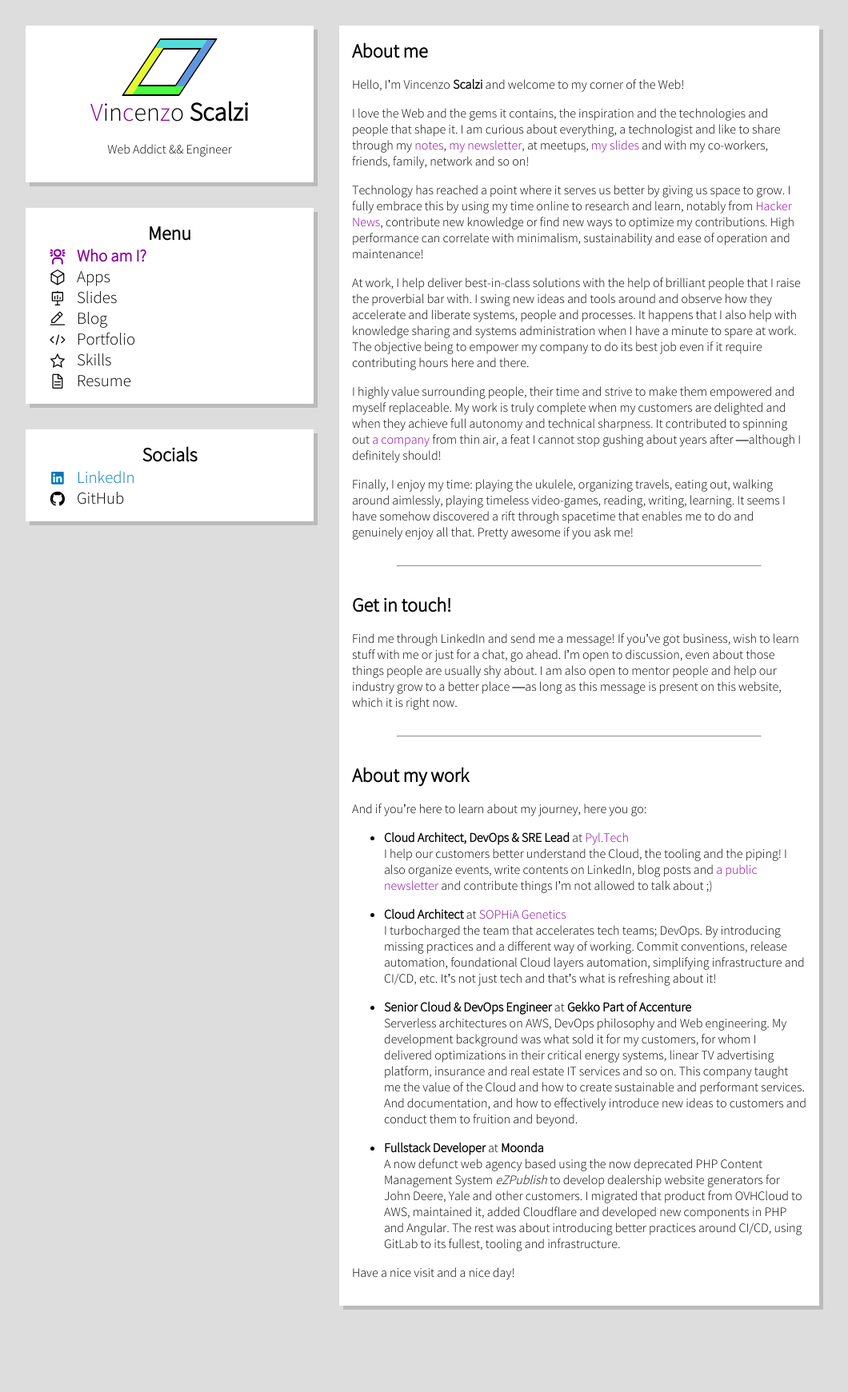
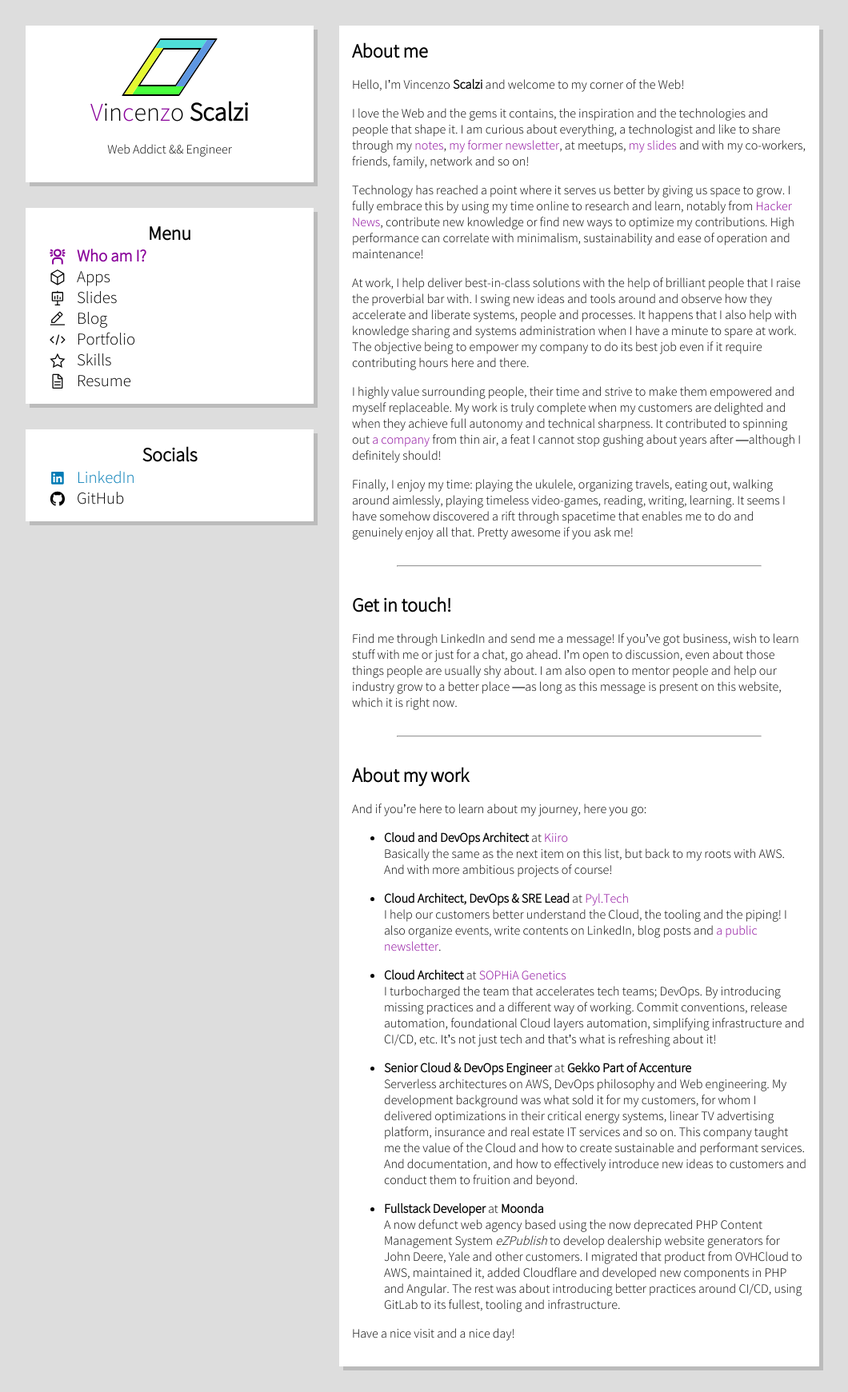
Before and after one commit to vcz-fr/Website, a Jekyll site: the page built from index.md, in a window 1280 px wide. Shown: the whole page at 80% size, without its empty margins (112-1172 px from the left). Built offline with Jekyll 4.4.1, drawn with Linux system fonts in a browser that asks for light colours; before the commit the page ends 1665 px from its top, so only the background shows below that.

Commit message:
Update home page

```diff
--- a/index.md
+++ b/index.md
@@ -10,7 +10,7 @@
 Hello, I'm Vincenzo **Scalzi** and welcome to my corner of the Web!
 
 I love the Web and the gems it contains, the inspiration and the technologies and people that shape it. I am curious
-about everything, a technologist and like to share through my [notes](https://meetups.vcz.fr/), [my newsletter](https://buttondown.com/pylote){:rel="nofollow"},
+about everything, a technologist and like to share through my [notes](https://meetups.vcz.fr/), [my former newsletter](https://buttondown.com/pylote){:rel="nofollow"},
 at meetups, [my slides](https://vcz.fr/slides) and with my co-workers, friends, family, network and so on!
 
 Technology has reached a point where it serves us better by giving us space to grow. I fully embrace this by using
@@ -32,7 +32,7 @@
 timeless video-games, reading, writing, learning. It seems I have somehow discovered a rift through spacetime that
 enables me to do and genuinely enjoy all that. Pretty awesome if you ask me!
 
-***
+---
 
 ## Get in touch!
 
@@ -41,16 +41,18 @@
 and help our industry grow to a better place —as long as this message is present on this website, which it is right
 now.
 
-***
+---
 
 ## About my work
 
 And if you're here to learn about my journey, here you go:
 
+- **Cloud and DevOps Architect** at [Kiiro](https://kiiro.fr/){:rel="nofollow"}
+  Basically the same as the next item on this list, but back to my roots with AWS. And with more ambitious projects of course!
+
 - **Cloud Architect, DevOps & SRE Lead** at [Pyl.Tech](https://pyl.tech/){:rel="nofollow"}
   I help our customers better understand the Cloud, the tooling and the piping! I also organize events, write contents
-  on LinkedIn, blog posts and [a public newsletter](https://buttondown.com/pylote){:rel="nofollow"} and contribute
-  things I'm not allowed to talk about ;)
+  on LinkedIn, blog posts and [a public newsletter](https://buttondown.com/pylote){:rel="nofollow"}.
 
 - **Cloud Architect** at [SOPHiA Genetics](https://www.sophiagenetics.com/){:rel="nofollow"}
   I turbocharged the team that accelerates tech teams; DevOps. By introducing missing practices and a different way of
```
